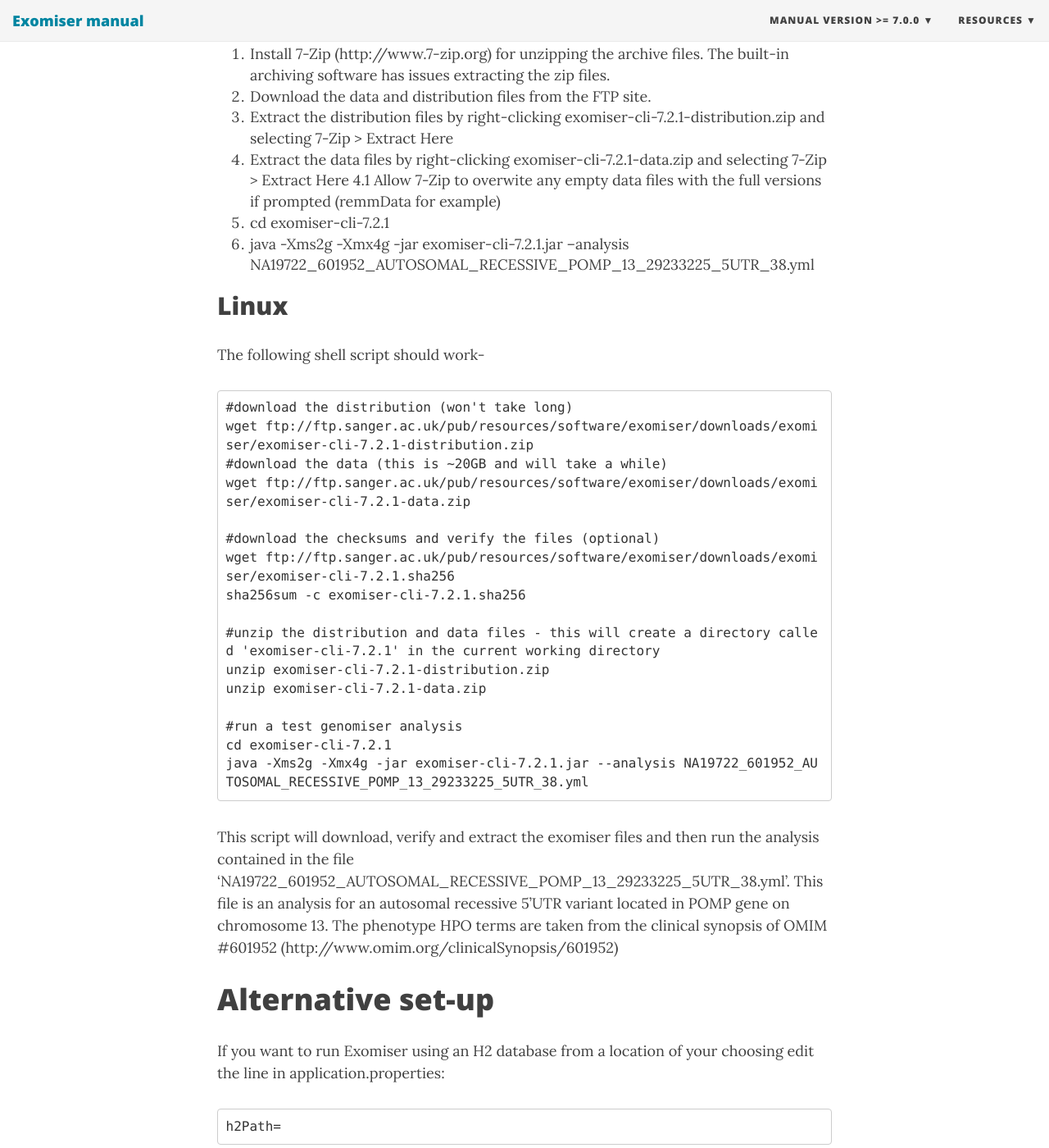
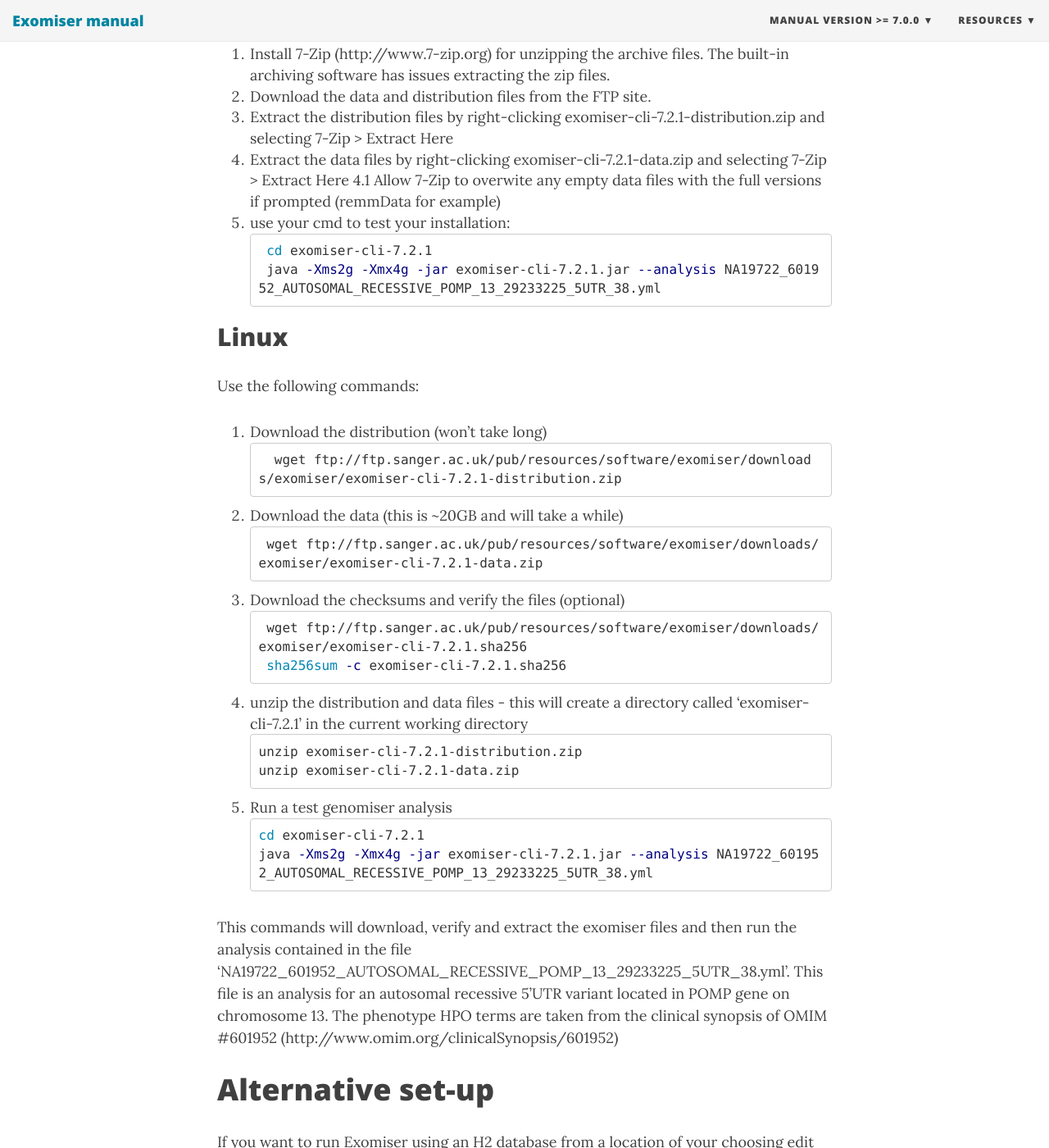
Before and after one commit to exomiser/Exomiser, a Jekyll site: the page built from manual/7/quickstart.md, in a window 1280 px wide and 1400 px high, scrolled down 672 px. Shown: the whole window at 82% size. Built offline with Jekyll 4.4.1, drawn with Linux system fonts in a browser that asks for light colours; nearby versions of some CDN libraries.

Commit message:
Update quickstart.md

````diff
--- a/manual/7/quickstart.md
+++ b/manual/7/quickstart.md
@@ -23,31 +23,40 @@
  3. Extract the distribution files by right-clicking exomiser-cli-7.2.1-distribution.zip and selecting 7-Zip > Extract Here
  4. Extract the data files by right-clicking exomiser-cli-7.2.1-data.zip and selecting 7-Zip > Extract Here
    4.1 Allow 7-Zip to overwite any empty data files with the full versions if prompted (remmData for example)
- 5. cd exomiser-cli-7.2.1
- 6. java -Xms2g -Xmx4g -jar exomiser-cli-7.2.1.jar --analysis NA19722_601952_AUTOSOMAL_RECESSIVE_POMP_13_29233225_5UTR_38.yml
+ 5. use your cmd to test your installation:
+ ```bash
+ cd exomiser-cli-7.2.1
+ java -Xms2g -Xmx4g -jar exomiser-cli-7.2.1.jar --analysis NA19722_601952_AUTOSOMAL_RECESSIVE_POMP_13_29233225_5UTR_38.yml
+ ```
 
 ## Linux
 
-The following shell script should work-
-
-    #download the distribution (won't take long)
-    wget ftp://ftp.sanger.ac.uk/pub/resources/software/exomiser/downloads/exomiser/exomiser-cli-7.2.1-distribution.zip
-    #download the data (this is ~20GB and will take a while)
-    wget ftp://ftp.sanger.ac.uk/pub/resources/software/exomiser/downloads/exomiser/exomiser-cli-7.2.1-data.zip
-
-    #download the checksums and verify the files (optional)
-    wget ftp://ftp.sanger.ac.uk/pub/resources/software/exomiser/downloads/exomiser/exomiser-cli-7.2.1.sha256
-    sha256sum -c exomiser-cli-7.2.1.sha256
-
-    #unzip the distribution and data files - this will create a directory called 'exomiser-cli-7.2.1' in the current working directory
+Use the following commands:
+ 1. Download the distribution (won't take long)
+ ```bash
+  wget ftp://ftp.sanger.ac.uk/pub/resources/software/exomiser/downloads/exomiser/exomiser-cli-7.2.1-distribution.zip
+ ```
+ 2. Download the data (this is ~20GB and will take a while)
+```bash
+ wget ftp://ftp.sanger.ac.uk/pub/resources/software/exomiser/downloads/exomiser/exomiser-cli-7.2.1-data.zip
+ ```
+ 3. Download the checksums and verify the files (optional)
+ ```bash
+ wget ftp://ftp.sanger.ac.uk/pub/resources/software/exomiser/downloads/exomiser/exomiser-cli-7.2.1.sha256
+ sha256sum -c exomiser-cli-7.2.1.sha256
+ ```
+ 4. unzip the distribution and data files - this will create a directory called 'exomiser-cli-7.2.1' in the current working directory
+ ```bash
     unzip exomiser-cli-7.2.1-distribution.zip
     unzip exomiser-cli-7.2.1-data.zip
-
-    #run a test genomiser analysis
+ ```
+ 5. Run a test genomiser analysis
+ ```bash
     cd exomiser-cli-7.2.1
     java -Xms2g -Xmx4g -jar exomiser-cli-7.2.1.jar --analysis NA19722_601952_AUTOSOMAL_RECESSIVE_POMP_13_29233225_5UTR_38.yml
+ ```
 
-This script will download, verify and extract the exomiser files and then run the analysis contained in the file 'NA19722_601952_AUTOSOMAL_RECESSIVE_POMP_13_29233225_5UTR_38.yml'.
+This commands will download, verify and extract the exomiser files and then run the analysis contained in the file 'NA19722_601952_AUTOSOMAL_RECESSIVE_POMP_13_29233225_5UTR_38.yml'.
 This file is an analysis for an autosomal recessive 5'UTR variant located in POMP gene on chromosome 13. The phenotype HPO terms are taken from the clinical synopsis of
 OMIM #601952 (http://www.omim.org/clinicalSynopsis/601952)
 
````
